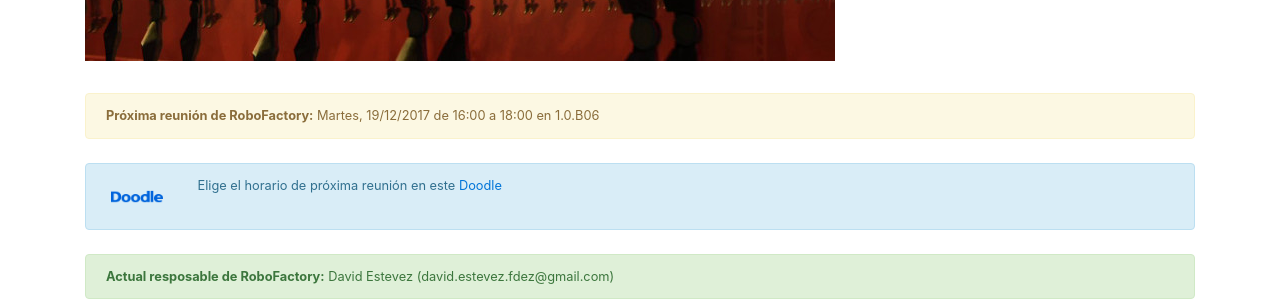
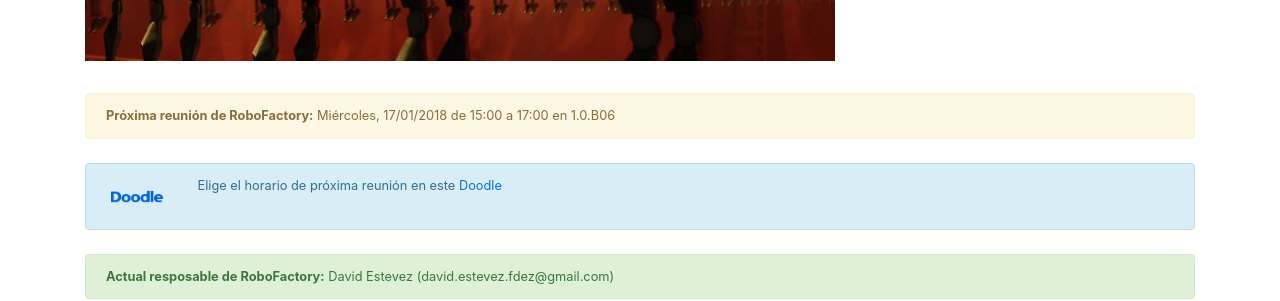
Before and after one commit to asrob-uc3m/asrob-uc3m.github.io, a Jekyll site: the page built from _workgroups/2017-09-19-robofactory.markdown, in a window 1280 px wide and 900 px high, scrolled down 831 px. Shown: the part 335-636 px from the top of the window. Built offline with Jekyll 4.4.1, drawn with Linux system fonts in a browser that asks for light colours.

Commit message:
Update next_meeting for workgroup RoboFactory

```diff
--- a/_workgroups/2017-09-19-robofactory.markdown
+++ b/_workgroups/2017-09-19-robofactory.markdown
@@ -4,7 +4,7 @@
 manager: David Estevez
 manager_email: david.estevez.fdez@gmail.com
 name: RoboFactory
-next_meeting: Martes, 19/12/2017 de 16:00 a 18:00 en 1.0.B06
+next_meeting: "Mi\xE9rcoles, 17/01/2018 de 15:00 a 17:00 en 1.0.B06"
 next_meeting_doodle: https://doodle.com/poll/25bar35zx5zt67t2
 picture: /img/robofactory.jpg
 picture_full: /img/robofactory-full.jpg
```
